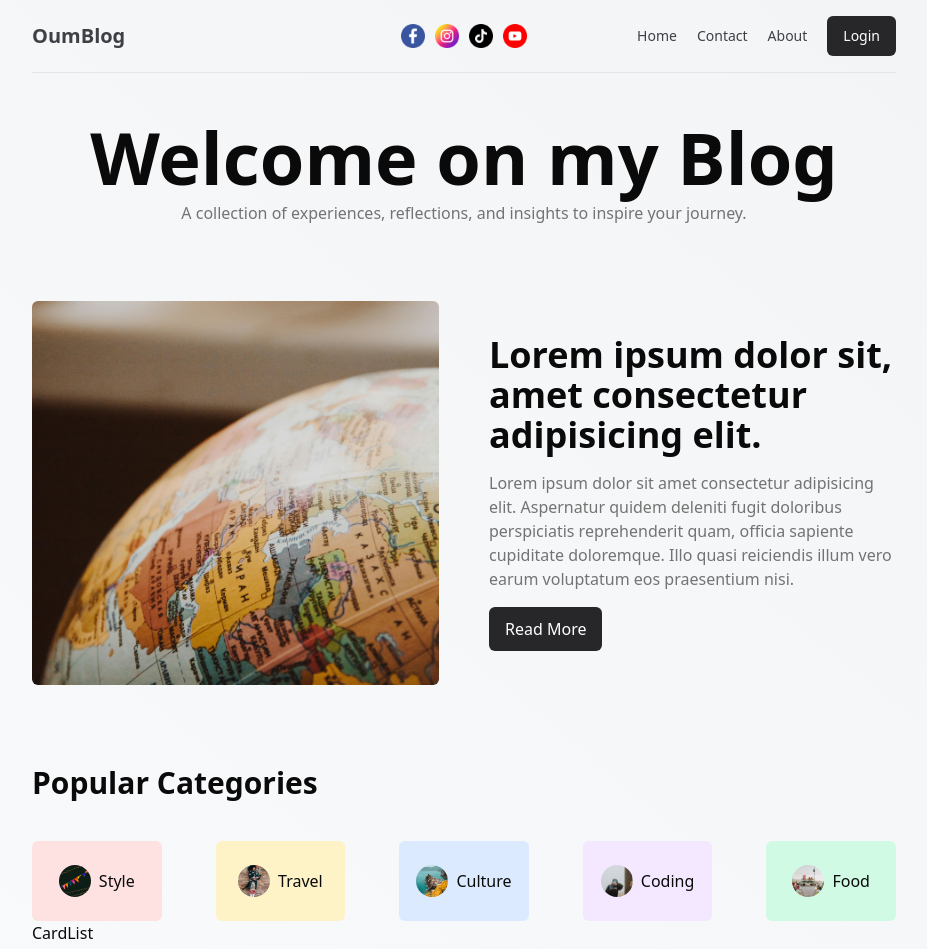
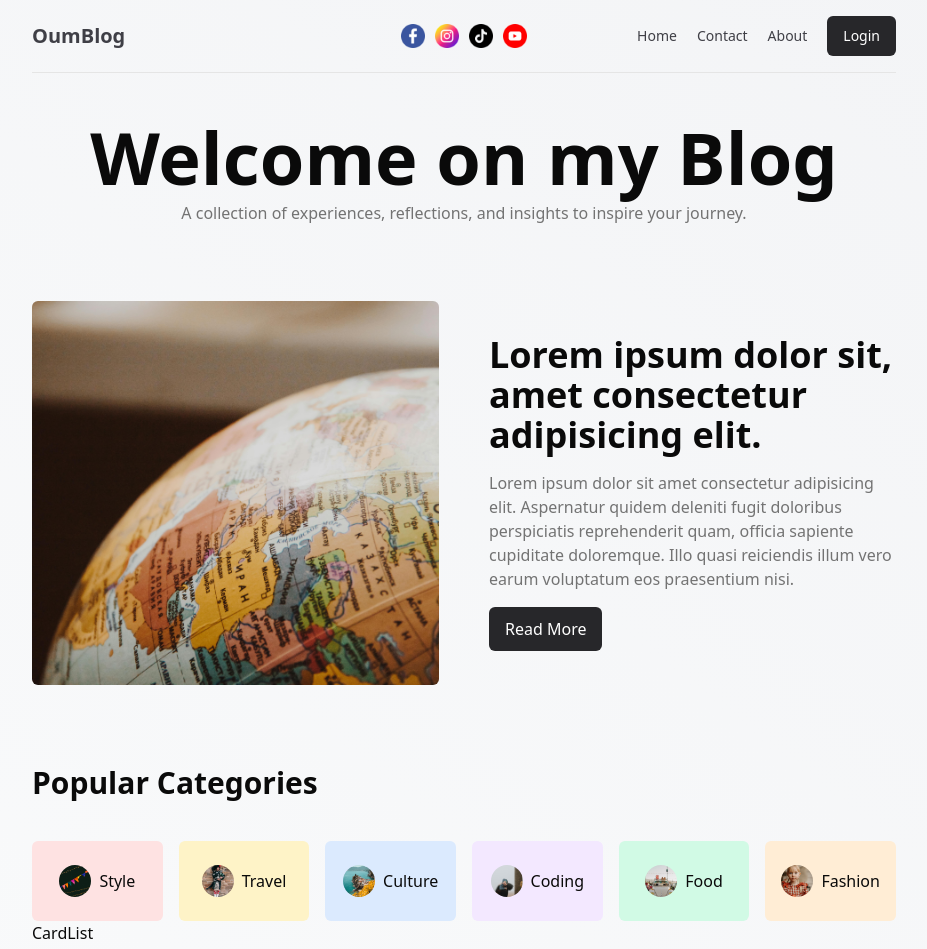
Before and after one commit to OumB2021/Oumblog, a Next.js app: page / in a window 1280 px wide. Shown: the top 949 px of the page, without its empty margins (176-1103 px from the left). Built offline with nearby package versions, Linux system fonts and the light colour scheme.

Commit message:
categories done

```diff
--- a/components/category-list/index.tsx
+++ b/components/category-list/index.tsx
@@ -7,10 +7,10 @@ function CategoryList() {
       <h1 className="text-3xl font-bold text-center md:text-left">
         Popular Categories
       </h1>
-      <div className="flex flex-wrap justify-between mt-10 ">
+      <div className="grid grid-cols-1 sm:grid-cols-2 md:grid-cols-3 lg:grid-cols-6 w-full justify-between gap-4 mt-10">
         <Link
           href="/blog?cat=style"
-          className="flex items-center gap-2 w-[15%] h-[80px] bg-red-100 rounded-md justify-center"
+          className="flex items-center gap-2 h-[80px] bg-red-100 rounded-md justify-center"
         >
           <Image
             src="/style.png"
@@ -24,7 +24,7 @@ function CategoryList() {
 
         <Link
           href="/blog?cat=style"
-          className="flex items-center gap-2 w-[15%] h-[80px] bg-yellow-100 rounded-md justify-center"
+          className="flex items-center gap-2  h-[80px] bg-yellow-100 rounded-md justify-center"
         >
           <Image
             src="/travel.png"
@@ -38,7 +38,7 @@ function CategoryList() {
 
         <Link
           href="/blog?cat=style"
-          className="flex items-center gap-2 w-[15%] h-[80px] bg-blue-100 rounded-md justify-center"
+          className="flex items-center gap-2  h-[80px] bg-blue-100 rounded-md justify-center"
         >
           <Image
             src="/culture.png"
@@ -52,7 +52,7 @@ function CategoryList() {
 
         <Link
           href="/blog?cat=style"
-          className="flex items-center gap-2 w-[15%] h-[80px] bg-purple-100 rounded-md justify-center"
+          className="flex items-center gap-2  h-[80px] bg-purple-100 rounded-md justify-center"
         >
           <Image
             src="/coding.png"
@@ -66,7 +66,7 @@ function CategoryList() {
 
         <Link
           href="/blog?cat=style"
-          className="flex items-center gap-2 w-[15%] h-[80px] bg-emerald-100 rounded-md justify-center"
+          className="flex items-center gap-2  h-[80px] bg-emerald-100 rounded-md justify-center"
         >
           <Image
             src="/food.png"
@@ -77,6 +77,20 @@ function CategoryList() {
           />
           Food
         </Link>
+
+        <Link
+          href="/blog?cat=style"
+          className="flex items-center gap-2  h-[80px] bg-orange-100 rounded-md justify-center"
+        >
+          <Image
+            src="/fashion.png"
+            alt=""
+            width={32}
+            height={32}
+            className="rounded-full object-cover h-8 w-8"
+          />
+          Fashion
+        </Link>
       </div>
     </div>
   );
```
